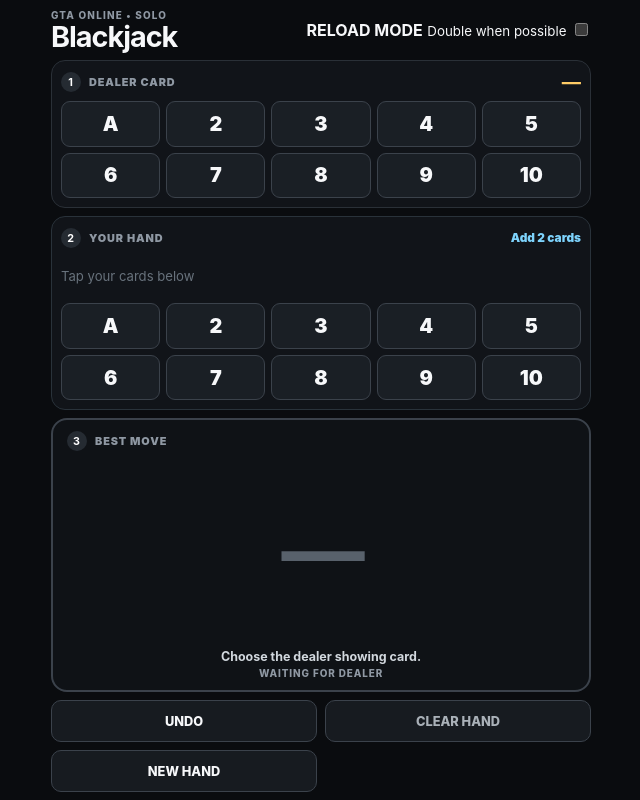
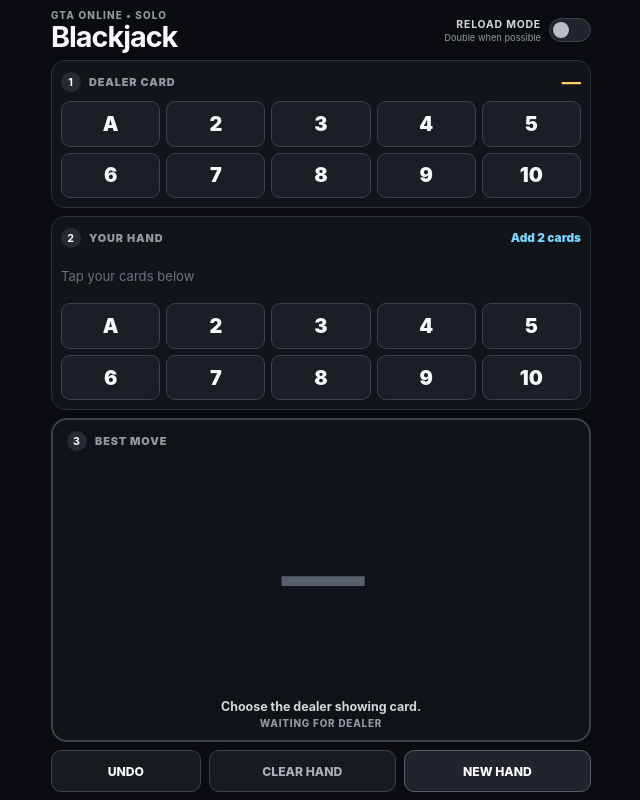
Before and after one commit to victor12416/GTA-BLACKJACK, a website: page index.html in a window 1280 px wide. Shown: the whole page, without its empty margins (319-959 px from the left). Drawn offline with Linux system fonts and the light colour scheme.

Commit message:
Style reload mode and bottom controls

```diff
--- a/styles.css
+++ b/styles.css
@@ -14,6 +14,7 @@
   --double: #fbbf24;
   --split: #c084fc;
   --danger: #fb7185;
+  --reload: #f97316;
 }
 
 * { box-sizing: border-box; }
@@ -35,12 +36,14 @@ body {
   user-select: none;
 }
 
-button {
+button,
+input {
   font: inherit;
   touch-action: manipulation;
 }
 
-button:focus-visible {
+button:focus-visible,
+.mode-toggle input:focus-visible + i {
   outline: 3px solid var(--player);
   outline-offset: 2px;
 }
@@ -83,18 +86,77 @@ h1 {
   letter-spacing: -.035em;
 }
 
-.new-hand,
-.control-button {
-  border: 1px solid var(--border-strong);
-  border-radius: 10px;
-  background: var(--panel-2);
-  color: var(--text);
-  font-weight: 850;
+.mode-toggle {
+  min-width: 156px;
+  display: grid;
+  grid-template-columns: 1fr 42px;
+  align-items: center;
+  gap: 8px;
+  cursor: pointer;
 }
 
-.new-hand {
-  min-height: 40px;
-  padding: 0 13px;
+.mode-toggle span {
+  min-width: 0;
+  text-align: right;
+}
+
+.mode-toggle b,
+.mode-toggle small {
+  display: block;
+}
+
+.mode-toggle b {
+  color: #d4d9de;
+  font-size: .65rem;
+  letter-spacing: .08em;
+}
+
+.mode-toggle small {
+  margin-top: 1px;
+  color: var(--muted);
+  font-size: .58rem;
+}
+
+.mode-toggle input {
+  position: absolute;
+  opacity: 0;
+  pointer-events: none;
+}
+
+.mode-toggle i {
+  position: relative;
+  width: 42px;
+  height: 24px;
+  border: 1px solid var(--border-strong);
+  border-radius: 999px;
+  background: #20252b;
+  transition: background .15s ease, border-color .15s ease;
+}
+
+.mode-toggle i::after {
+  content: "";
+  position: absolute;
+  top: 3px;
+  left: 3px;
+  width: 16px;
+  height: 16px;
+  border-radius: 50%;
+  background: #b7bec6;
+  transition: transform .15s ease, background .15s ease;
+}
+
+.mode-toggle input:checked + i {
+  border-color: var(--reload);
+  background: #4a2412;
+}
+
+.mode-toggle input:checked + i::after {
+  transform: translateX(18px);
+  background: #ffb27a;
+}
+
+.reload-mode .mode-toggle b {
+  color: #ffb27a;
 }
 
 .panel {
@@ -237,6 +299,15 @@ h1 {
 .result-panel[data-move="DOUBLE"] { color: var(--double); }
 .result-panel[data-move="SPLIT"] { color: var(--split); }
 
+.result-panel.reload-choice {
+  box-shadow: inset 0 0 0 1px rgba(249,115,22,.18);
+}
+
+.reload-mode .result-step b {
+  background: #4a2412;
+  color: #ffb27a;
+}
+
 .result-panel.terminal {
   color: var(--dealer);
   border-color: var(--dealer);
@@ -280,23 +351,52 @@ h1 {
   color: var(--muted);
   font-size: .62rem;
   font-weight: 850;
-  letter-spacing: .09em;
+  letter-spacing: .08em;
+}
+
+.reload-mode .result-status {
+  color: #ff9b5c;
 }
 
 .controls {
   display: grid;
-  grid-template-columns: 1fr 1fr;
+  grid-template-columns: .8fr 1fr 1fr;
   gap: 8px;
 }
 
 .control-button {
   min-height: 42px;
-  padding: 0 10px;
-  font-size: .8rem;
+  padding: 0 8px;
+  border: 1px solid var(--border-strong);
+  border-radius: 10px;
+  background: var(--panel-2);
+  color: var(--text);
+  font-size: .76rem;
+  font-weight: 850;
 }
 
 .control-button.secondary {
   color: #aab1b8;
+}
+
+.control-button.new-hand {
+  border-color: #555e67;
+  background: #20252b;
+  color: #fff;
+}
+
+@media (max-width: 390px) {
+  .mode-toggle {
+    min-width: 138px;
+  }
+
+  .mode-toggle small {
+    display: none;
+  }
+
+  .control-button {
+    font-size: .7rem;
+  }
 }
 
 @media (max-height: 720px) and (orientation: portrait) {
@@ -308,7 +408,6 @@ h1 {
   }
 
   .topbar { min-height: 38px; }
-  .new-hand { min-height: 36px; }
   .panel { padding: 7px; }
   .rank-grid { gap: 4px; }
   .rank-button { height: clamp(35px, 5.2dvh, 43px); border-radius: 8px; }
```
